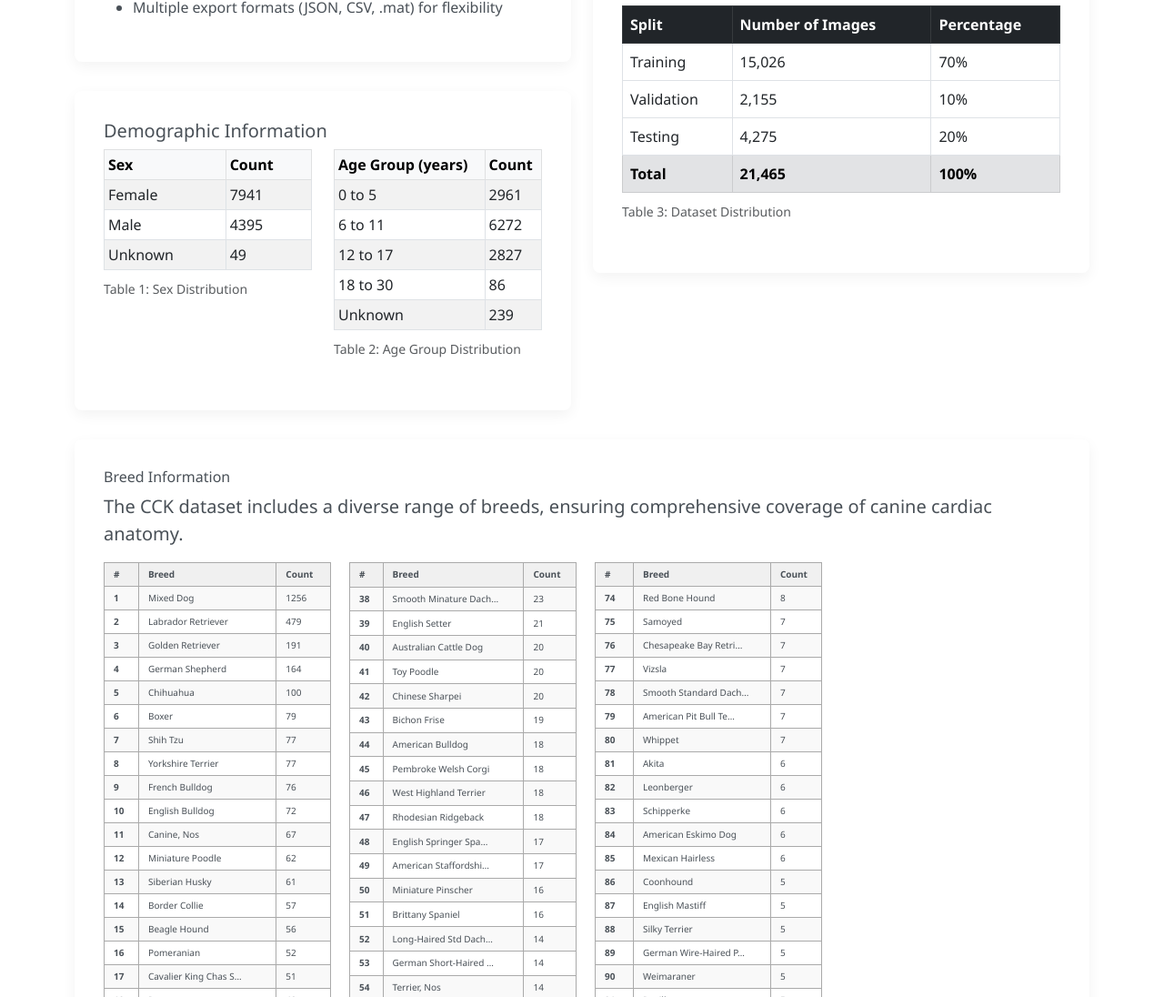
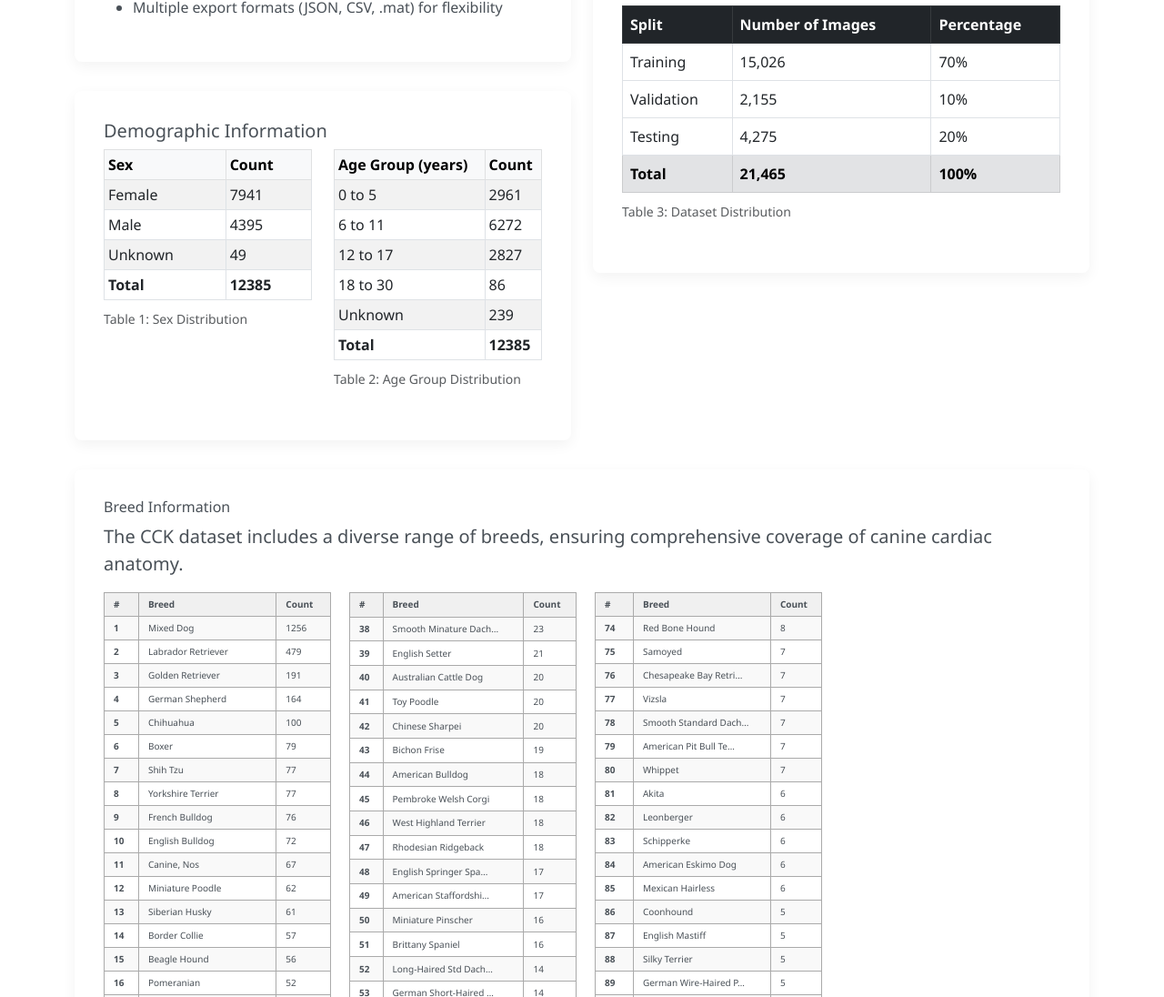
Before and after one commit to gen-ai-research/dog-vhs, a plain HTML site: page docs/index.html in a window 1280 px wide. Shown: the part 1706-2802 px from the top of the page at 91% size. Drawn offline with nearby package versions, Linux system fonts and the light colour scheme.

Commit message:
- Remove conflict

```diff
--- a/docs/index.html
+++ b/docs/index.html
@@ -355,6 +355,10 @@
                                             <td>Unknown</td>
                                             <td>49</td>
                                         </tr>
+										<tr>
+                                            <td><b>Total</b></td>
+                                            <td><b>12385</b></td>
+                                        </tr>
                                     </tbody>
                                 </table>
                             </div>
@@ -389,6 +393,10 @@
                                         <tr>
                                             <td>Unknown</td>
                                             <td>239</td>
+                                        </tr>
+										<tr>
+                                            <td><b>Total</b></td>
+                                            <td><b>12385</b></td>
                                         </tr>
                                     </tbody>
                                 </table>
@@ -456,9 +464,7 @@
                 <div class="col-lg-12">
                     <div class="feature-box">
                         <h6>Breed Information</h6>
-                        <p class="lead">The CCK dataset includes a diverse range of breeds, ensuring comprehensive
-                            coverage
-                            of canine cardiac anatomy.</p>
+                        <p class="lead">The CCK dataset includes a diverse range of breeds, ensuring comprehensive coverage of canine cardiac anatomy.</p>
                         <div class="table-container">
 
                             <!-- Start first table -->
```
